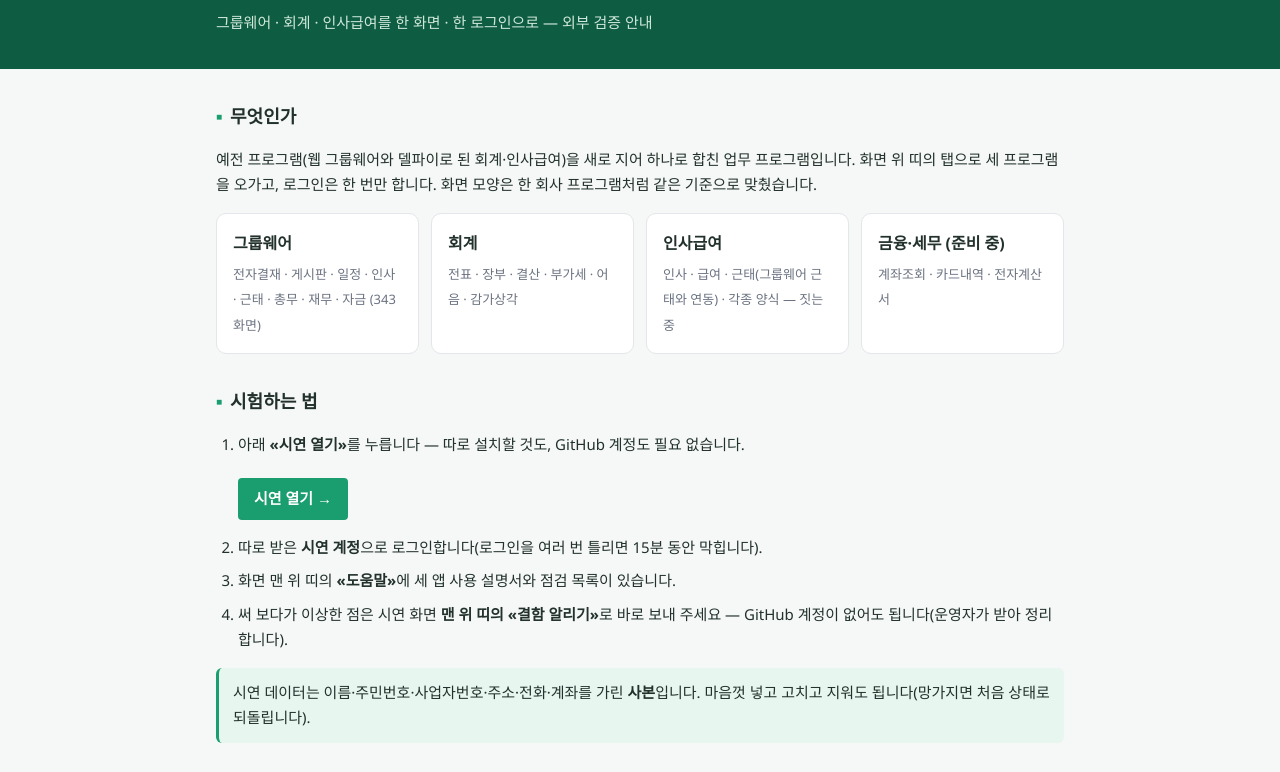
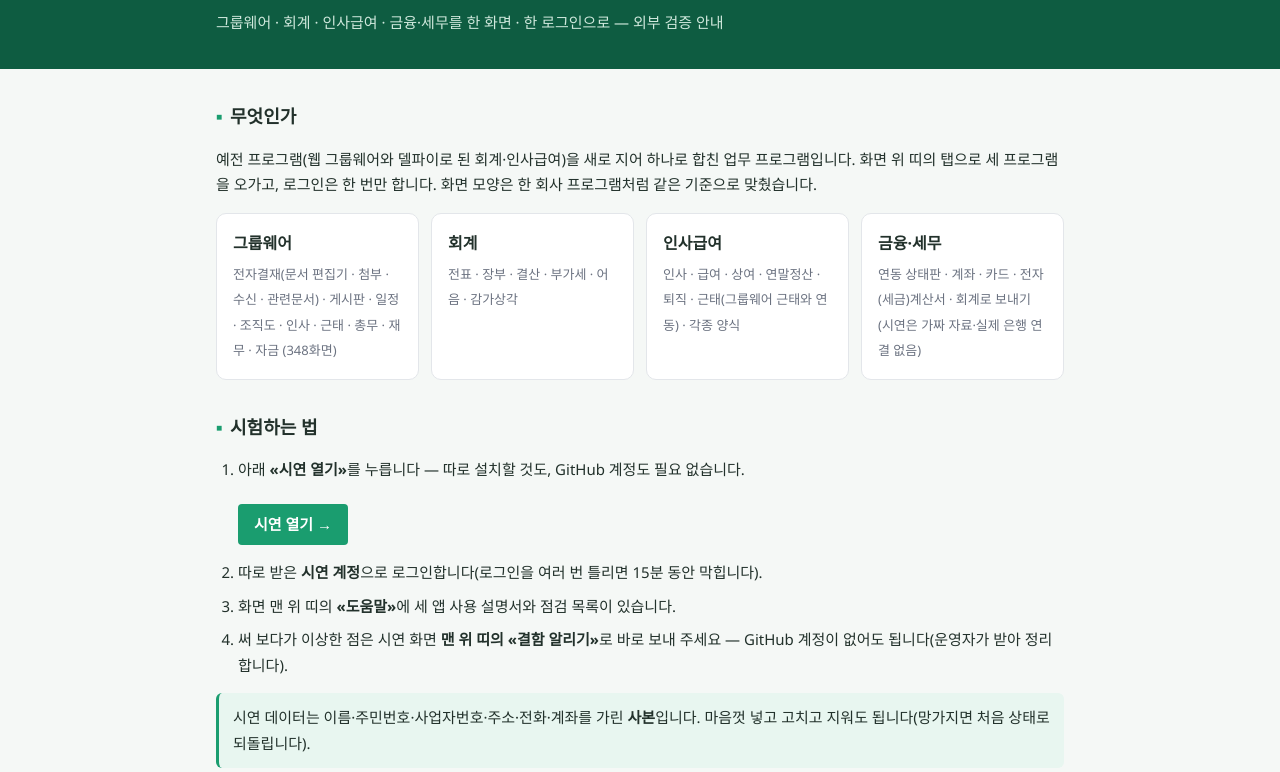
Before and after one commit to jkshin0009-art/erp-portal-demo, a plain HTML site: page index.html in a window 1280 px wide. Shown: the part 84-856 px from the top of the page. Drawn offline with Linux system fonts and the light colour scheme.

Commit message:
안내: 네 앱(금융·세무 포함) · 결재 편집기 · 점검 1순위에 표 붙여넣기·Enter 칸 이동
Co-Authored-By: Claude Opus 5.5 <noreply@anthropic.com>

```diff
--- a/index.html
+++ b/index.html
@@ -34,16 +34,16 @@ footer { color:var(--sub); font-size:13px; padding:24px 0 40px; border-top:1px s
 <body>
 <header><div class="wrap">
   <h1>통합 업무 시연</h1>
-  <p>그룹웨어 · 회계 · 인사급여를 한 화면 · 한 로그인으로 — 외부 검증 안내</p>
+  <p>그룹웨어 · 회계 · 인사급여 · 금융·세무를 한 화면 · 한 로그인으로 — 외부 검증 안내</p>
 </div></header>
 <main class="wrap">
   <h2>무엇인가</h2>
   <p>예전 프로그램(웹 그룹웨어와 델파이로 된 회계·인사급여)을 새로 지어 하나로 합친 업무 프로그램입니다. 화면 위 띠의 탭으로 세 프로그램을 오가고, 로그인은 한 번만 합니다. 화면 모양은 한 회사 프로그램처럼 같은 기준으로 맞췄습니다.</p>
   <div class="apps">
-    <div class="app"><b>그룹웨어</b><span>전자결재 · 게시판 · 일정 · 인사 · 근태 · 총무 · 재무 · 자금 (343화면)</span></div>
+    <div class="app"><b>그룹웨어</b><span>전자결재(문서 편집기 · 첨부 · 수신 · 관련문서) · 게시판 · 일정 · 조직도 · 인사 · 근태 · 총무 · 재무 · 자금 (348화면)</span></div>
     <div class="app"><b>회계</b><span>전표 · 장부 · 결산 · 부가세 · 어음 · 감가상각</span></div>
-    <div class="app"><b>인사급여</b><span>인사 · 급여 · 근태(그룹웨어 근태와 연동) · 각종 양식 — 짓는 중</span></div>
-    <div class="app"><b>금융·세무 (준비 중)</b><span>계좌조회 · 카드내역 · 전자계산서</span></div>
+    <div class="app"><b>인사급여</b><span>인사 · 급여 · 상여 · 연말정산 · 퇴직 · 근태(그룹웨어 근태와 연동) · 각종 양식</span></div>
+    <div class="app"><b>금융·세무</b><span>연동 상태판 · 계좌 · 카드 · 전자(세금)계산서 · 회계로 보내기 (시연은 가짜 자료·실제 은행 연결 없음)</span></div>
   </div>
 
   <h2>시험하는 법</h2>
@@ -58,7 +58,7 @@ footer { color:var(--sub); font-size:13px; padding:24px 0 40px; border-top:1px s
 
   <h2>먼저 보면 좋은 것</h2>
   <table>
-    <tr><th>1순위</th><td>사람 손으로만 알 수 있는 것 — 한글 입력, 엑셀 붙여넣기, 브라우저·확대 배율·좁은 창</td></tr>
+    <tr><th>1순위</th><td>사람 손으로만 알 수 있는 것 — 결재 문서 편집기에 한글 입력·<b>엑셀·워드·한글(HWP)에서 표 복사해 붙여넣기</b>, 표에서 Enter 로 칸 이동, 브라우저·확대 배율·좁은 창</td></tr>
     <tr><th>2순위</th><td>업무 흐름 — 결재 상신 → 승인·반려, 전표 → 장부, 근태 → 급여 반영, 출력 미리보기·PDF</td></tr>
     <tr><th>3순위</th><td>모양과 속도 — 숫자 정렬·쉼표, 글자 잘림, 화면 여는 속도</td></tr>
   </table>
```
